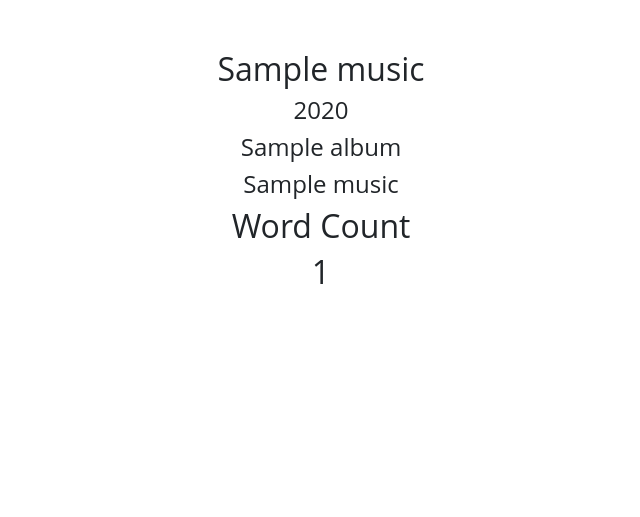
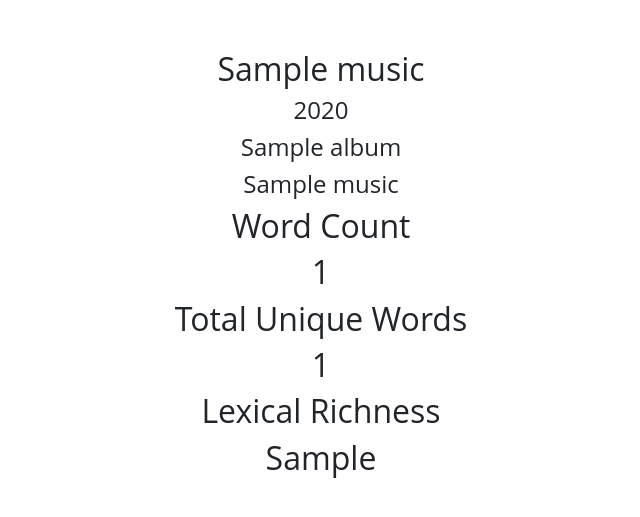
Before and after one commit to Janujan/Lyricize, a Django app: template lyricize/lyricizer/templates/resultsPage.html in a window 1280 px wide. Shown: the top 517 px of the page, without its empty margins (319-959 px from the left). Run offline with Django 3.2, Linux system fonts and the light colour scheme; the template is opened without the code that fills it: most values are stand-ins (such as "Sample title", 1, 10 or a date in 2020); some libraries are stand-ins or nearby versions.

Commit message:
integrated lexical richness and unique words

```diff
--- a/lyricize/lyricizer/templates/resultsPage.html
+++ b/lyricize/lyricizer/templates/resultsPage.html
@@ -18,6 +18,13 @@
         <div class="col-lg-12">
           <h2 class=text-center>Word Count</h2>
           <h2 class=text-center>{{word_count}}</h2>
+
+          <h2 class=text-center>Total Unique Words</h2>
+          <h2 class=text-center>{{unique_count}}</h2>
+
+          <h2 class=text-center>Lexical Richness</h2>
+          <h2 class=text-center>{{lexical_richness}}</h2>
+
         </div>
       </div>
       {%endif%}
```
Also changed, not shown: lyricize/lyricizer/views.py (+6 -2 lines), lyricize/summary.py (line endings or trailing spaces).
